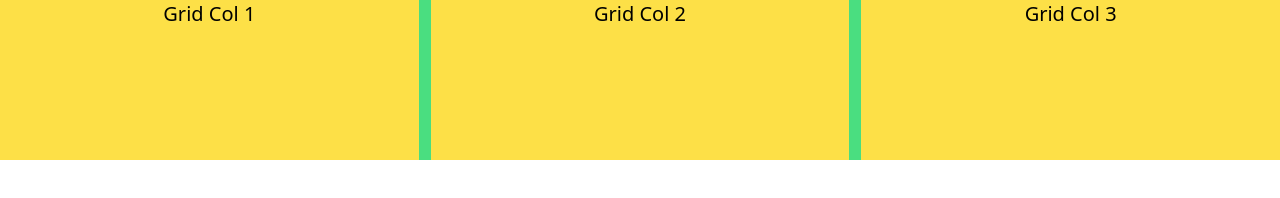
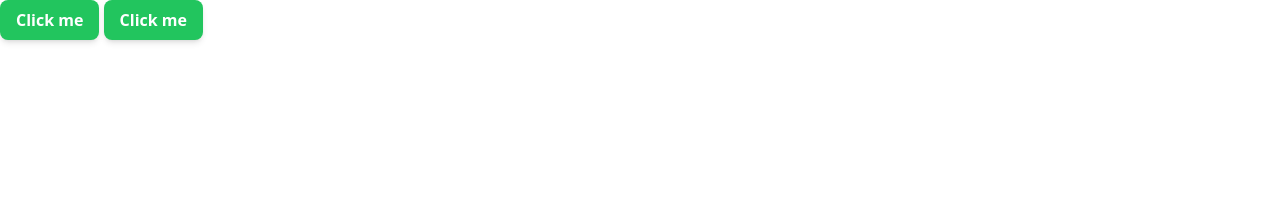
Before and after one commit to GiddyP/Tailwindcss-Beginner-to-Advance-tutorial, a website: page public/index.html in a window 1280 px wide. Drawn offline with Linux system fonts and the light colour scheme.

Commit message:
utilityFirstAPI

```diff
--- a/public/index.html
+++ b/public/index.html
@@ -10,20 +10,14 @@
 </head>
 
 <body>
-    <div class="lg:container bg-green-400 xl:mx-auto">
-        <div class="grid grid-col-1 lg:grid-cols-3 md:grid-cols-2 gap-3">
-            <div class="font-sans bg-yellow-300 w-full h-40 text-center text-xl">
-                Grid Col 1
-            </div>
-            <div class="font-sans bg-yellow-300 w-full h-40 text-center text-xl">
-                Grid Col 2
-            </div>
-            <div class="font-sans bg-yellow-300 w-full h-40 text-center text-xl">
-                Grid Col 3
-            </div>
-        </div>
-    </div>
-    <!-- <script src="https://cdn.tailwindcss.com"></script> -->
+   <button class="btn btn-green">
+    Click me
+   </button>
+
+   <button class="btn btn-green">
+    Click me
+   </button>
+
 </body>
 
 </html>
--- a/src/input.css
+++ b/src/input.css
@@ -1,3 +1,11 @@
 @tailwind base;
 @tailwind components;
 @tailwind utilities;
+
+.btn {
+    @apply py-2 px-4 font-semibold;
+}
+
+.btn-green {
+    @apply rounded-lg shadow-md text-white bg-green-500 hover:bg-green-700;
+}
```
Also changed, not shown: dist/output.css, public/output.css.
